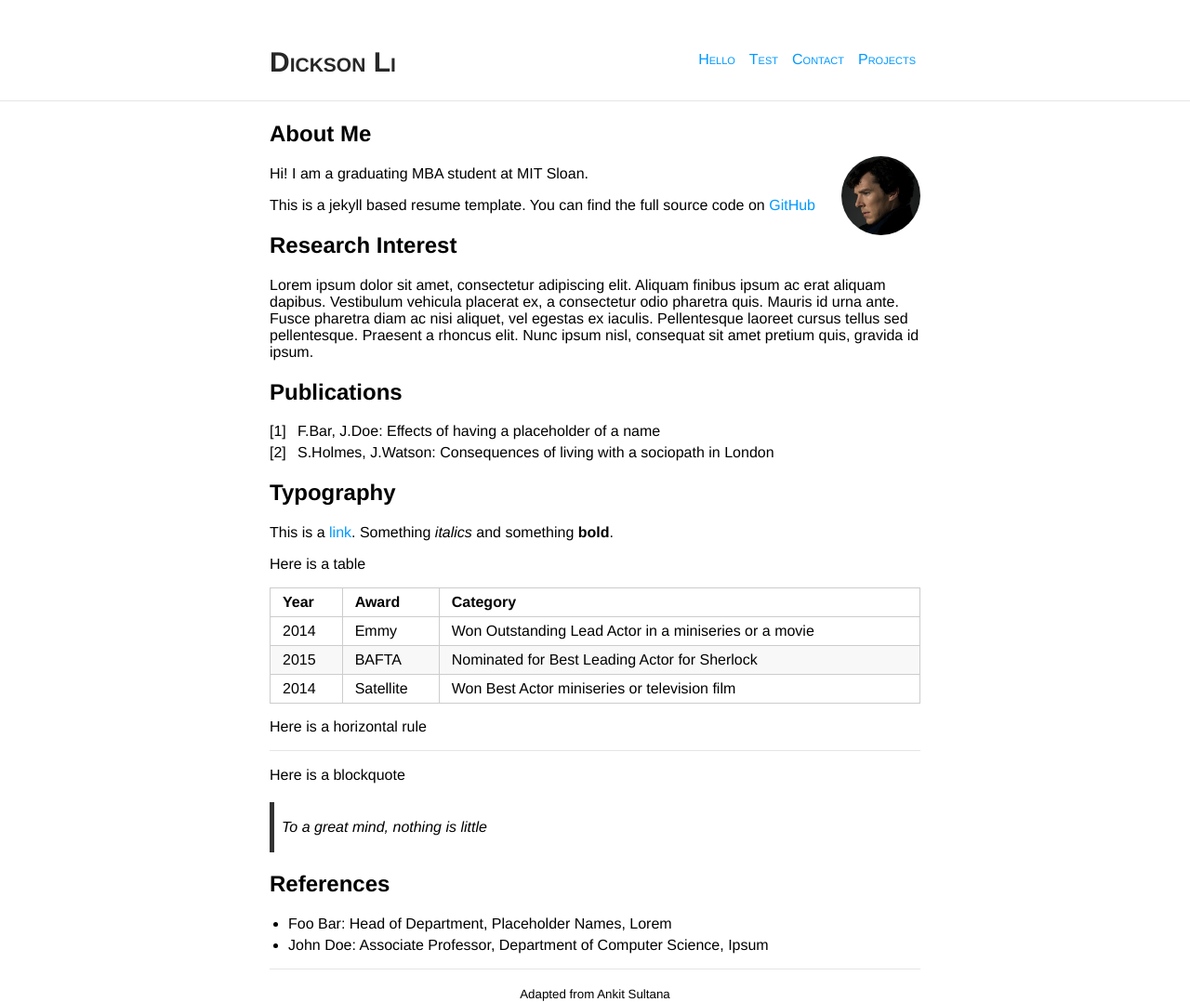
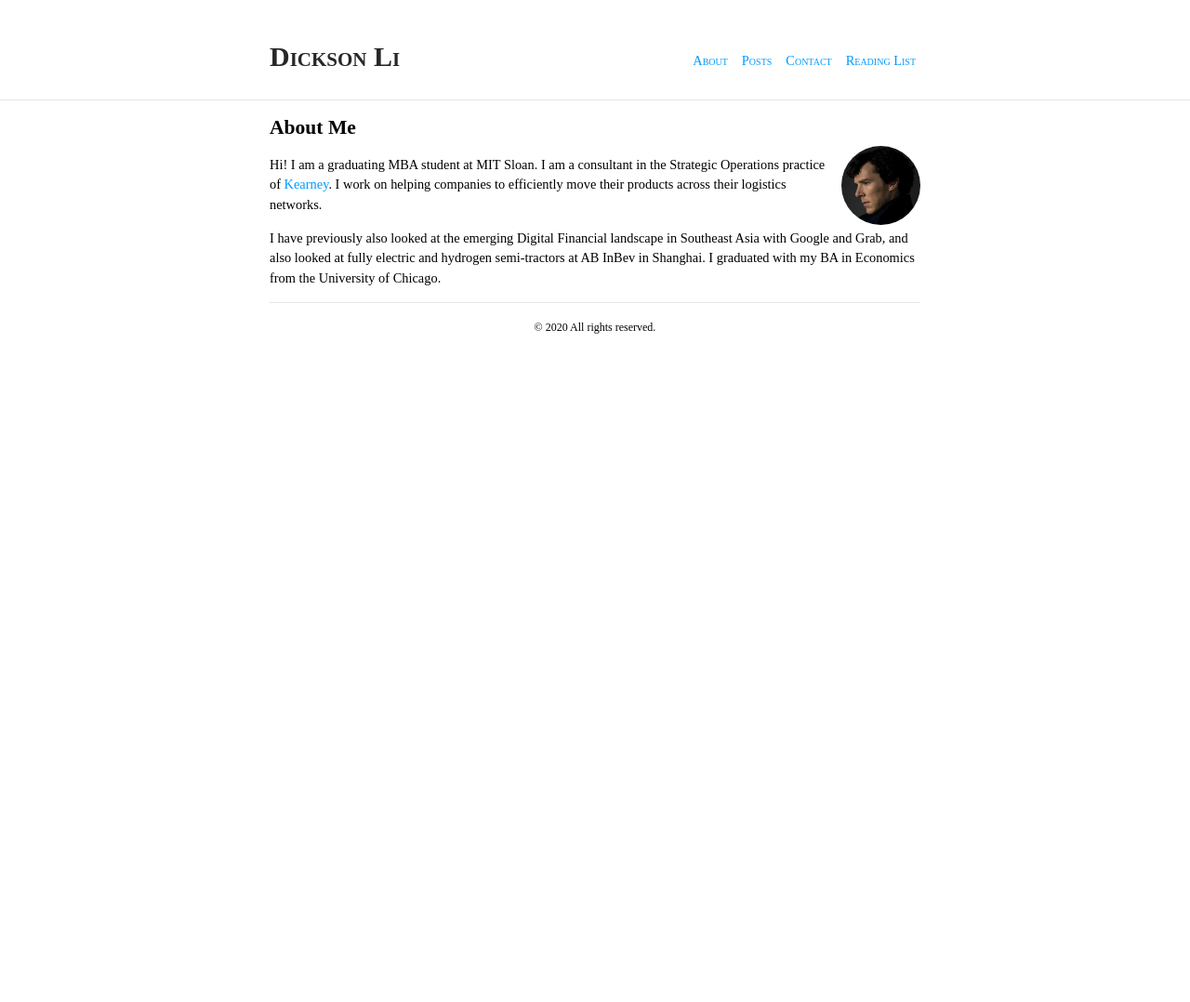
Before and after one commit to nicksolid/nicksolid.github.io, a Jekyll site: the page built from index.md, in a window 1280 px wide. Shown: the whole page at 93% size. Built offline with Jekyll 4.4.1, drawn with Linux system fonts in a browser that asks for light colours; some web fonts are replaced; our own code applies the rules of GitHub Pages for plain Markdown files; after the commit the page ends 900 px from its top, so only the background shows below that.

Commit message:
placeholders in

```diff
--- a/_config.yml
+++ b/_config.yml
@@ -1,6 +1,7 @@
+name: "Dickson Li"
 title: "Dickson Li"
 url: "https://dicksonli.com"
-baseurl: ""
+baseurl: "/index"
 
 markdown: kramdown
 #ins_logo: "./bits-logo.png"
@@ -9,18 +10,18 @@ tracking_id: #
 
 footer: yes
 footer_url: ""
-footer_text: "Adapted from Ankit Sultana"
+footer_text: "© 2020 All rights reserved."
 
 sass:
     style: compressed
     sass_dir: _sass
 
 nav:
- - name: "Hello"
-   link: "/researcher/"
- - name: "Test"
-   link: "resume.pdf"
+ - name: "About"
+   link: "index"
+ - name: "Posts"
+   link: "posts"
  - name: "Contact"
    link: "contact"
- - name: "Projects"
-   link: "contact"
+ - name: "Reading List"
+   link: "reading_list"
--- a/_sass/_style.scss
+++ b/_sass/_style.scss
@@ -11,8 +11,10 @@ html {
 }
 body {
     margin: 0;
-    font-family: "Helvetica";
+    font-family: "Helvetica-Neue";
     height: 100%;
+    font-size:90%;
+    line-height: 150%;
 }
 a {
     text-decoration: none;
--- a/index.md
+++ b/index.md
@@ -6,40 +6,6 @@ layout: default
 
 <img class="profile-picture" src="sherlock.jpg">
 
-Hi! I am a graduating MBA student at MIT Sloan.
+Hi! I am a graduating MBA student at MIT Sloan. I am a consultant in the Strategic Operations practice of [Kearney](https://www.kearney.com/). I work on helping companies to efficiently move their products across their logistics networks.
 
-This is a jekyll based resume template. You can find the full source code on [GitHub](https://github.com/bk2dcradle/researcher)
-
-## Research Interest
-
-Lorem ipsum dolor sit amet, consectetur adipiscing elit. Aliquam finibus ipsum ac erat aliquam dapibus. Vestibulum vehicula placerat ex, a consectetur odio pharetra quis. Mauris id urna ante. Fusce pharetra diam ac nisi aliquet, vel egestas ex iaculis. Pellentesque laoreet cursus tellus sed pellentesque. Praesent a rhoncus elit. Nunc ipsum nisl, consequat sit amet pretium quis, gravida id ipsum.
-
-## Publications
-
-1. F.Bar, J.Doe: Effects of having a placeholder of a name
-2. S.Holmes, J.Watson: Consequences of living with a sociopath in London
-
-## Typography
-
-This is a [link](http://google.com). Something *italics* and something **bold**.
-
-Here is a table
-
-Year | Award | Category
------|-------|--------
-2014 | Emmy  | Won Outstanding Lead Actor in a miniseries or a movie
-2015 | BAFTA | Nominated for Best Leading Actor for Sherlock
-2014 | Satellite | Won Best Actor miniseries or television film
-
-Here is a horizontal rule
-
----
-
-Here is a blockquote
-
-> To a great mind, nothing is little
-
-## References
-
-* Foo Bar: Head of Department, Placeholder Names, Lorem
-* John Doe: Associate Professor, Department of Computer Science, Ipsum
+I have previously also looked at the emerging Digital Financial landscape in Southeast Asia with Google and Grab, and also looked at fully electric and hydrogen semi-tractors at AB InBev in Shanghai. I graduated with my BA in Economics from the University of Chicago.
```
Also changed, not shown: posts.md (added, +6 -0 lines), reading_list.md (added, +6 -0 lines).
